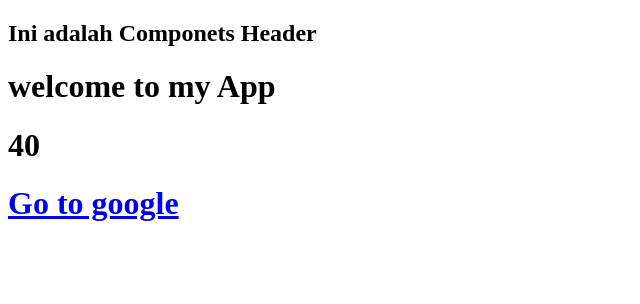
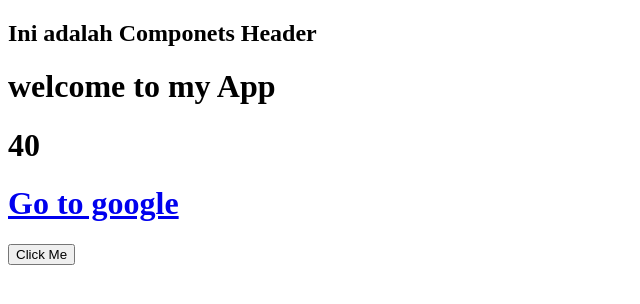
Before and after one commit to ujangaris/reacthooks, a React (Create React App) app: page / in a window 1280 px wide. Shown: the top 304 px of the page, without its empty margins (0-640 px from the left). Built offline with nearby package versions, Linux system fonts and the light colour scheme.

Commit message:
Mengirim parameter melalui event click

```diff
--- a/src/App.js
+++ b/src/App.js
@@ -4,6 +4,9 @@ function App() {
   const title = "welcome to my App";
   const age = 20;
   const link = "https://mfikri.com";
+  const clickme = (name) => {
+    console.log("Hello " + name);
+  };
   return (
     <div className="App">
       <Header />
@@ -12,6 +15,7 @@ function App() {
       <h1>
         <a href={link}>Go to google</a>
       </h1>
+      <button onClick={() => clickme("Ujang")}>Click Me</button>
     </div>
   );
 }
```
